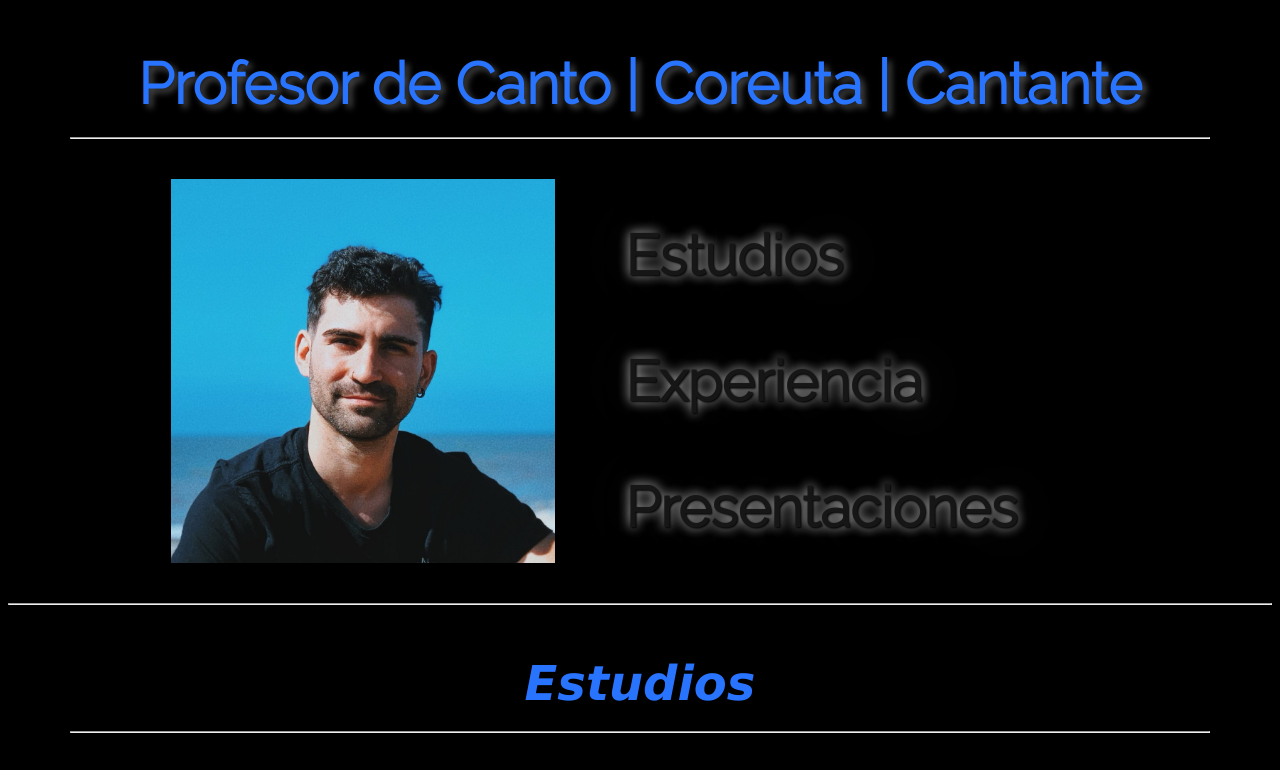
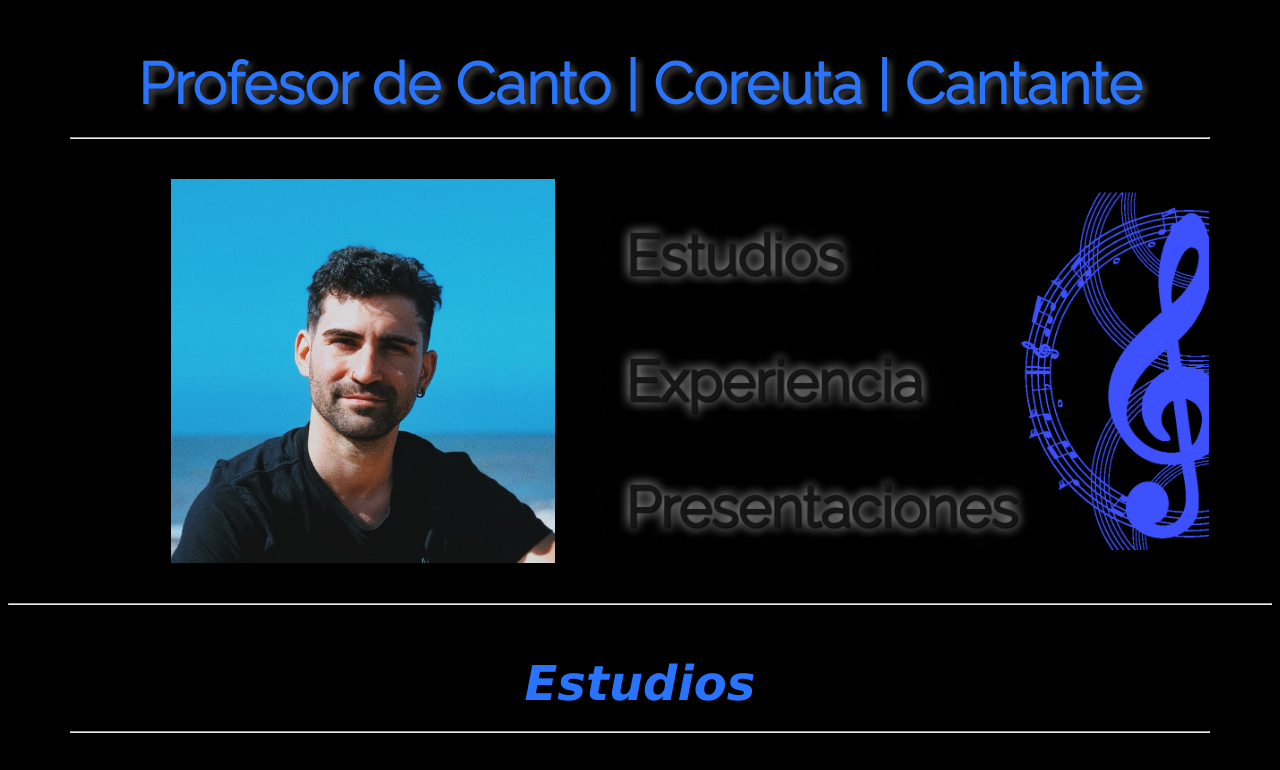
Before and after one commit to federico-paganini/portfolio-federico, a plain HTML site: page index.html in a window 1280 px wide. Shown: the top 770 px of the page. Drawn offline with Linux system fonts and the light colour scheme.

Commit message:
Solucionado error
No se visualizaba el fondo del div

```diff
--- a/Styles/style.css
+++ b/Styles/style.css
@@ -50,7 +50,7 @@ h1 {
     justify-content: left;
     width: 100%;
     height: 80%;
-    background-image: url("Images/Daco_4247144.png");
+    background-image: url("Images/divfondo.png");
     background-size: contain;
     background-position: right;
     background-repeat: no-repeat;
```
Also changed, not shown: Styles/Images/divfondo.png (renamed from Images/Daco_4247144.png).
